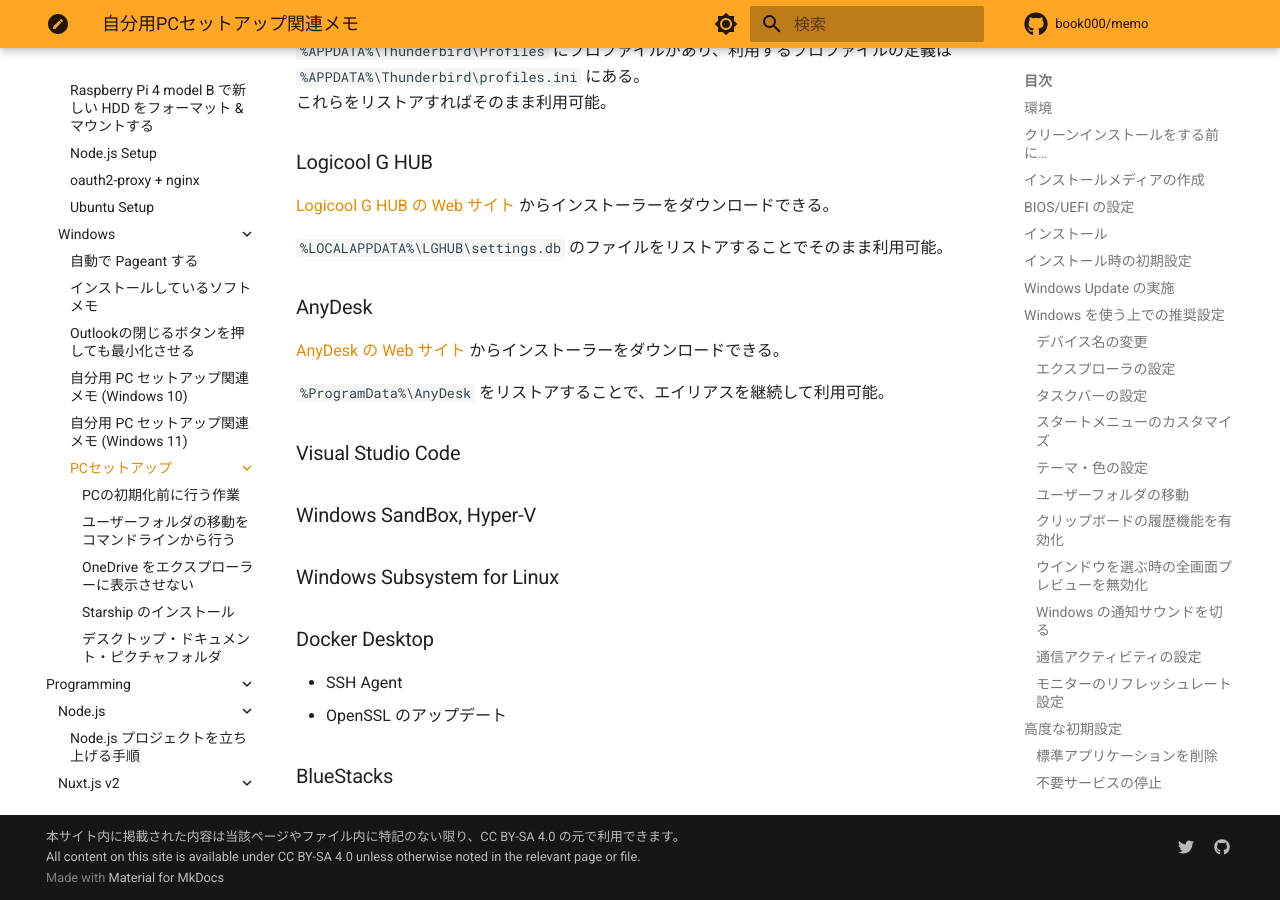
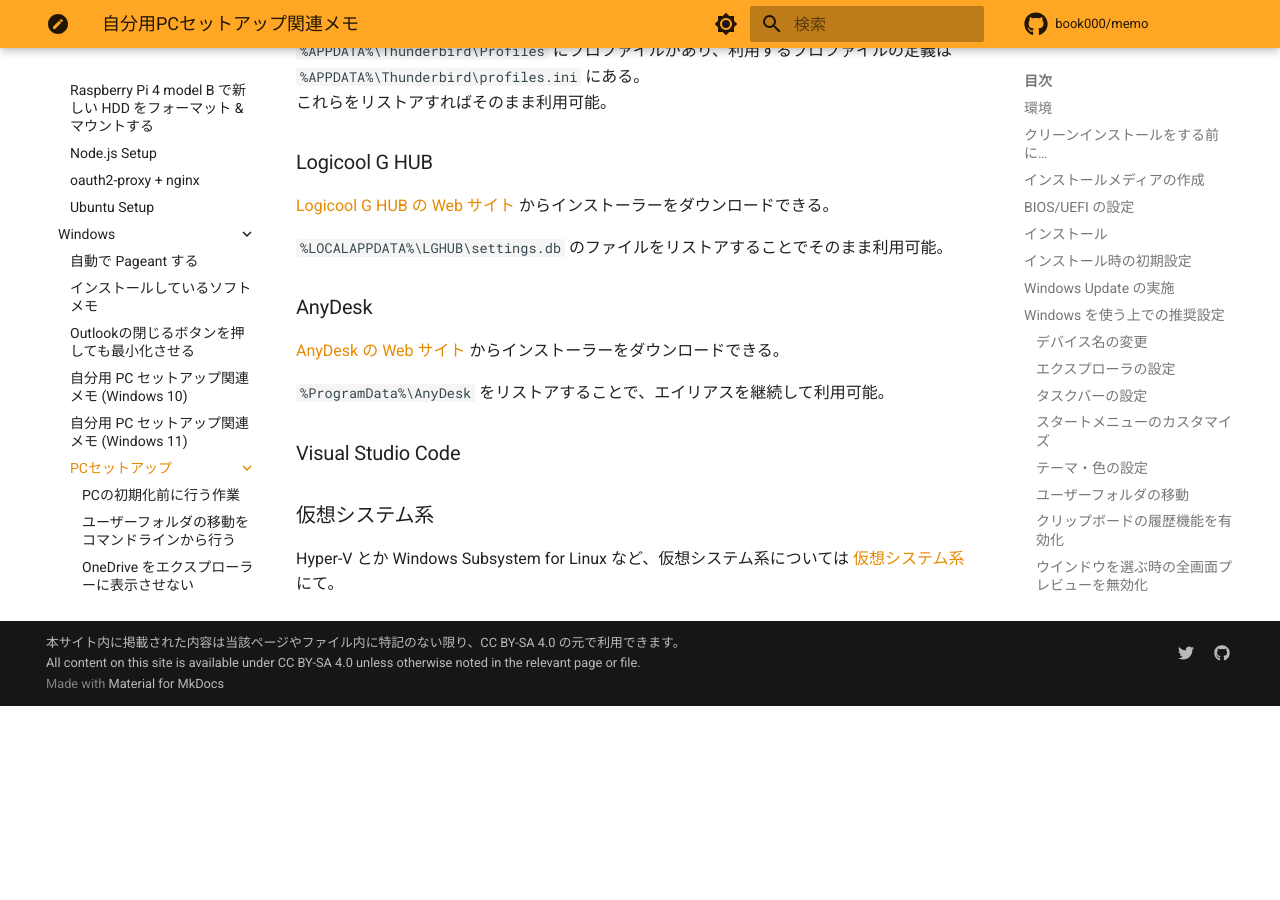
Before and after one commit to book000/memo, an MkDocs documentation site: the page built from docs/os/windows/setup/index.md, in a window 1280 px wide and 900 px high, scrolled down 18435 px. Built offline with MkDocs 1.6.1 and Material for MkDocs 9.7.7, drawn with Linux system fonts in a browser that asks for light colours; comment, search, counter and statistics services are not loaded; after the commit the page ends 19141 px from its top, so only the background shows below that.

Commit message:
feat: 仮想システム系ページを追加

```diff
--- a/docs/os/windows/setup/index.md
+++ b/docs/os/windows/setup/index.md
@@ -502,13 +502,6 @@
 
 ### Visual Studio Code
 
-### Windows SandBox, Hyper-V
+### 仮想システム系
 
-### Windows Subsystem for Linux
-
-### Docker Desktop
-
-- SSH Agent
-- OpenSSL のアップデート
-
-### BlueStacks
+Hyper-V とか Windows Subsystem for Linux など、仮想システム系については [仮想システム系](virtual-systems.md) にて。
```
Also changed, not shown: docs/os/windows/setup/virtual-systems.md (added, +69 -0 lines), docs/os/windows/setup/assets/image-10.png (added).
